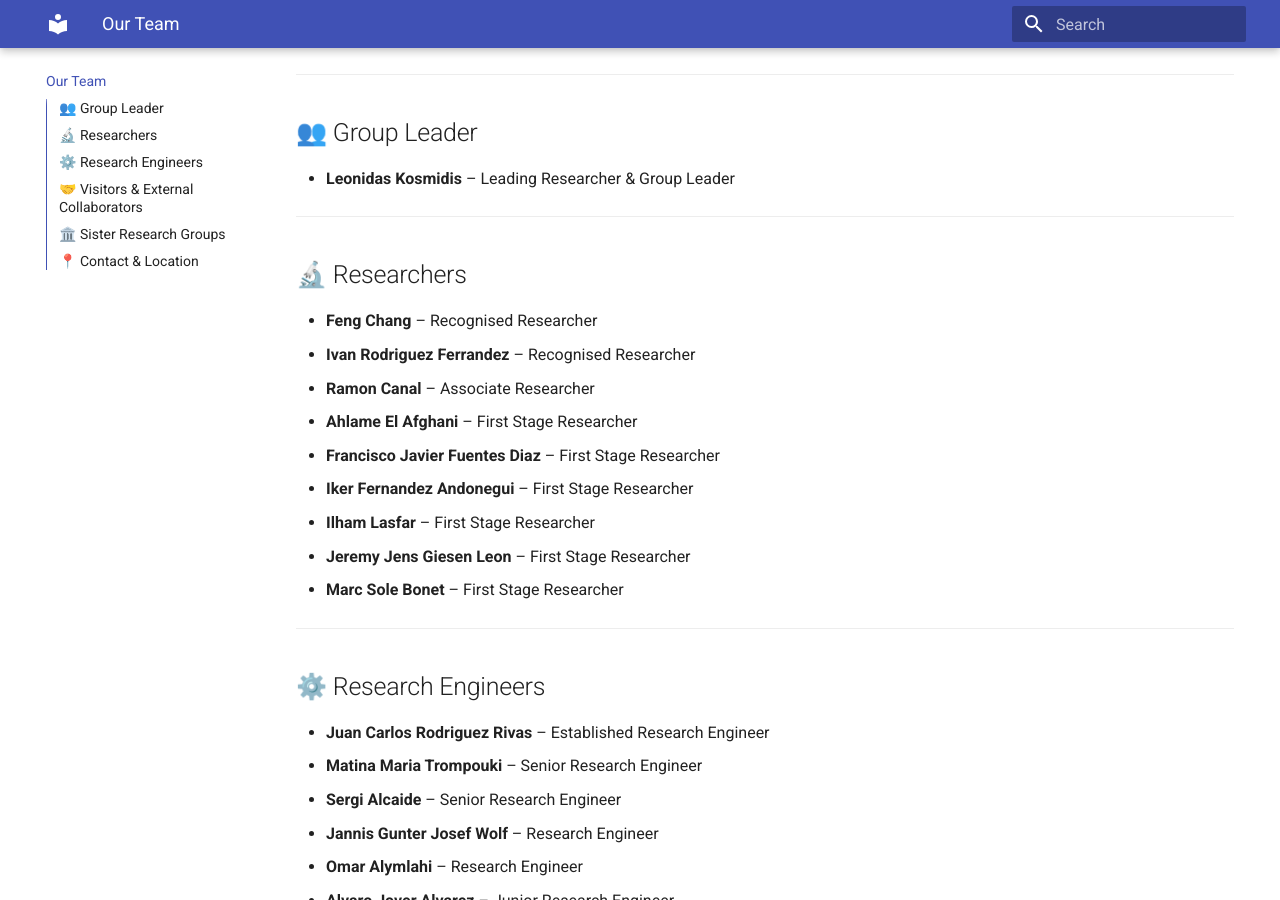
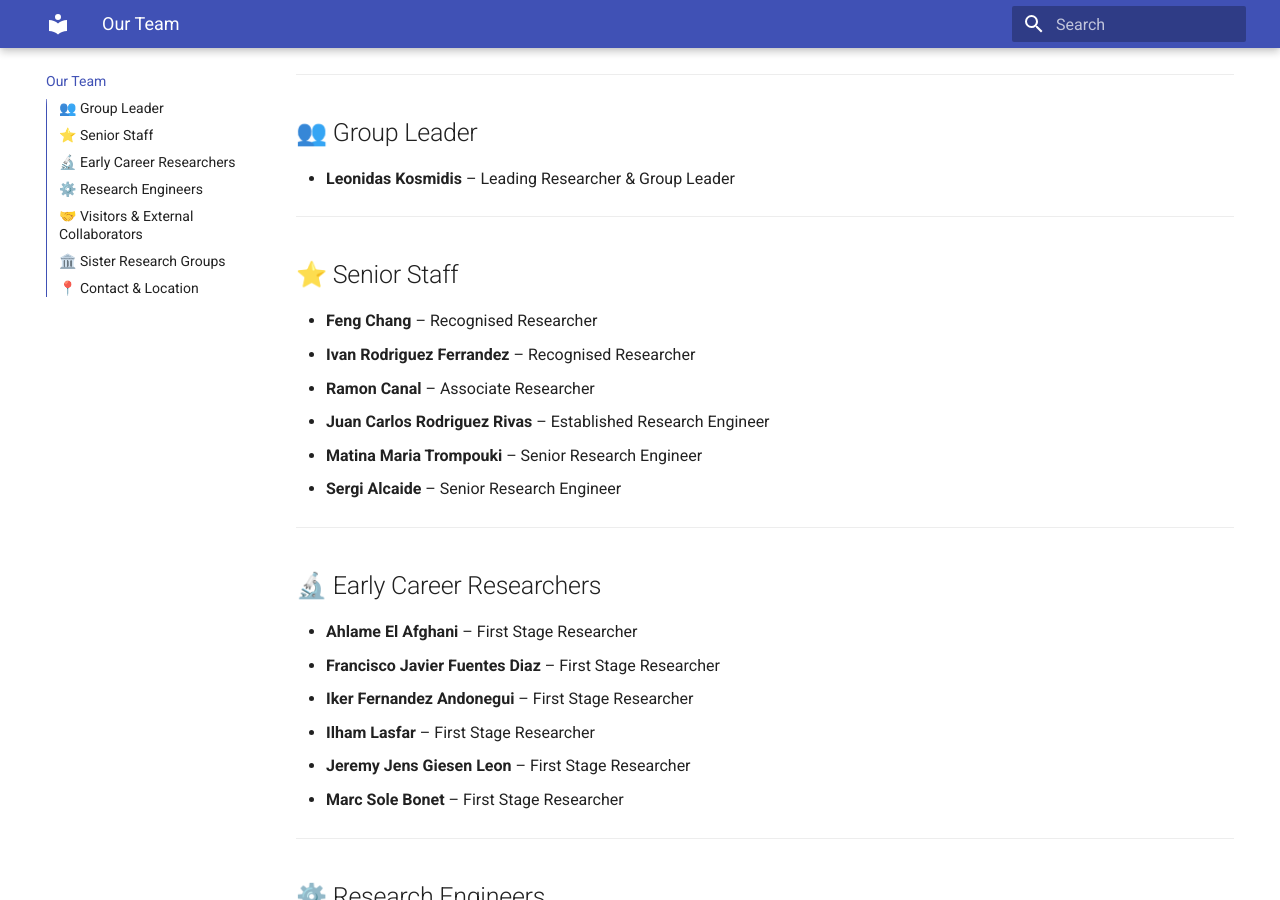
Before and after one commit to bsccaos/HADES, an MkDocs documentation site: the page built from docs/team.md, in a window 1280 px wide and 900 px high, scrolled down 230 px. Built offline with MkDocs 1.6.1 and Material for MkDocs 9.7.7, drawn with Linux system fonts in a browser that asks for light colours; some of the changed lines change nothing that is shown.

Commit message:
Add Senior Staff section to team page

```diff
--- a/docs/team.md
+++ b/docs/team.md
@@ -10,11 +10,19 @@ The **HArdware Dependability for Embedded Systems (HADES)** group is part of the
 
 ---
 
-## 🔬 Researchers
+## ⭐️ Senior Staff
 
 * **Feng Chang** – Recognised Researcher
 * **Ivan Rodriguez Ferrandez** – Recognised Researcher
 * **Ramon Canal** – Associate Researcher
+* **Juan Carlos Rodriguez Rivas** – Established Research Engineer
+* **Matina Maria Trompouki** – Senior Research Engineer
+* **Sergi Alcaide** – Senior Research Engineer
+
+---
+
+## 🔬 Early Career Researchers
+
 * **Ahlame El Afghani** – First Stage Researcher
 * **Francisco Javier Fuentes Diaz** – First Stage Researcher
 * **Iker Fernandez Andonegui** – First Stage Researcher
@@ -26,9 +34,6 @@ The **HArdware Dependability for Embedded Systems (HADES)** group is part of the
 
 ## ⚙️ Research Engineers
 
-* **Juan Carlos Rodriguez Rivas** – Established Research Engineer
-* **Matina Maria Trompouki** – Senior Research Engineer
-* **Sergi Alcaide** – Senior Research Engineer
 * **Jannis Gunter Josef Wolf** – Research Engineer
 * **Omar Alymlahi** – Research Engineer
 * **Alvaro Jover Alvarez** – Junior Research Engineer
```
